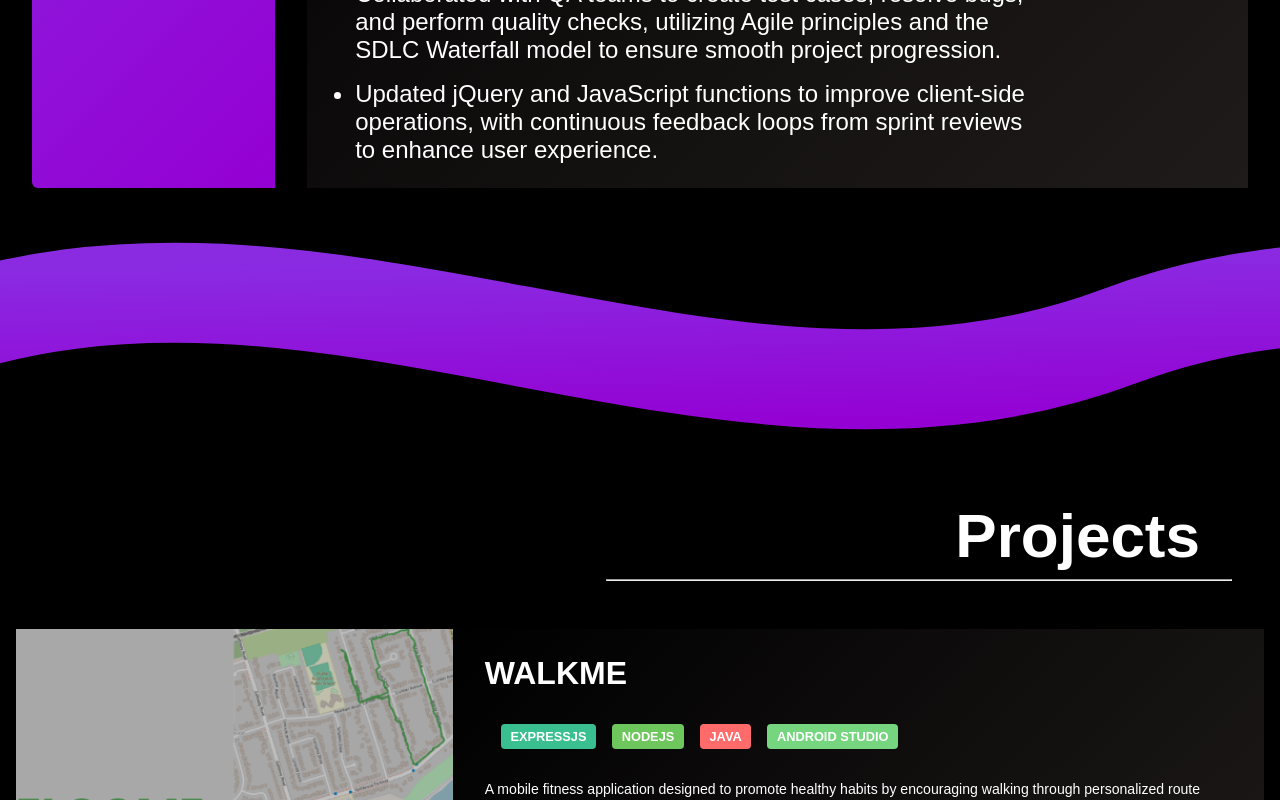
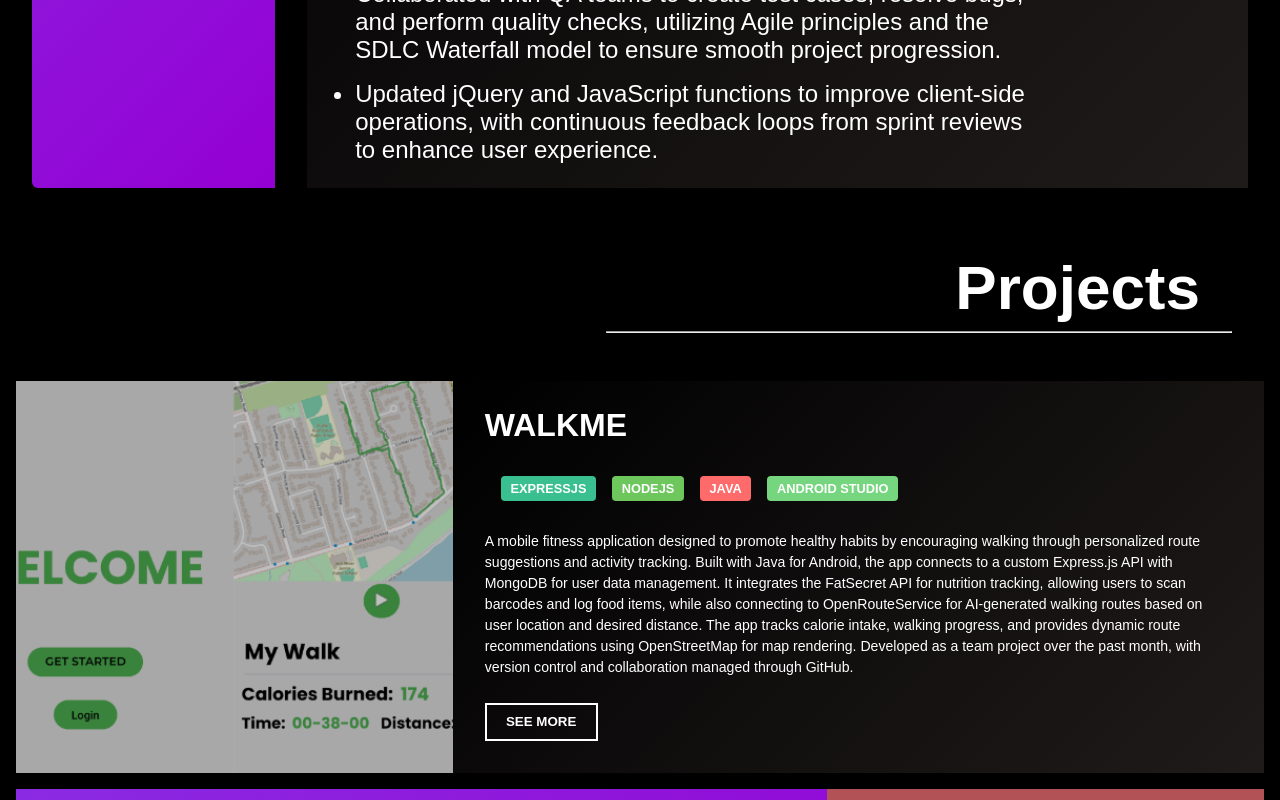
Before and after one commit to NolanS55/portfolioV2, a React (Create React App) app: page / in a window 1280 px wide. Shown: the part 1520-2320 px from the top of the page. Built offline with nearby package versions, Linux system fonts and the light colour scheme.

Commit message:
removed stupid purple line

```diff
--- a/src/Portfolio.js
+++ b/src/Portfolio.js
@@ -178,7 +178,6 @@ const Portfolio = () => {
       </section>
 
       {/* Projects Section Placeholder */}
-      <div className="purpleWave-img"><img src={skinnyWave} alt="dddd" className="purpleWave-img-back"></img></div>
       <section  className="projects-section">
 
       <div id="projects" className="project-wrapper">
```
